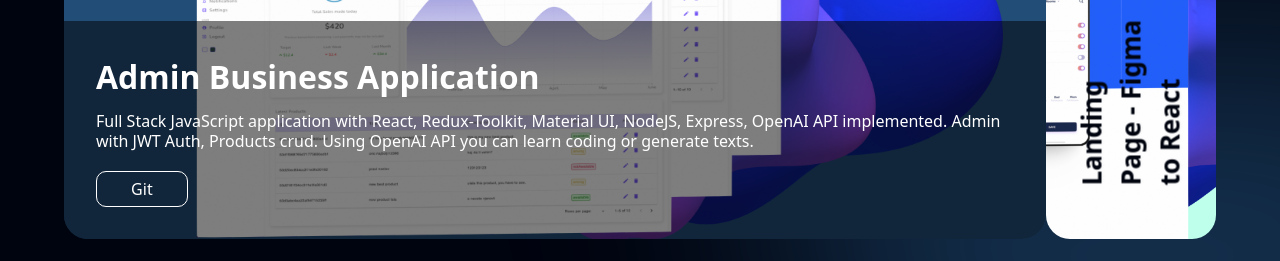
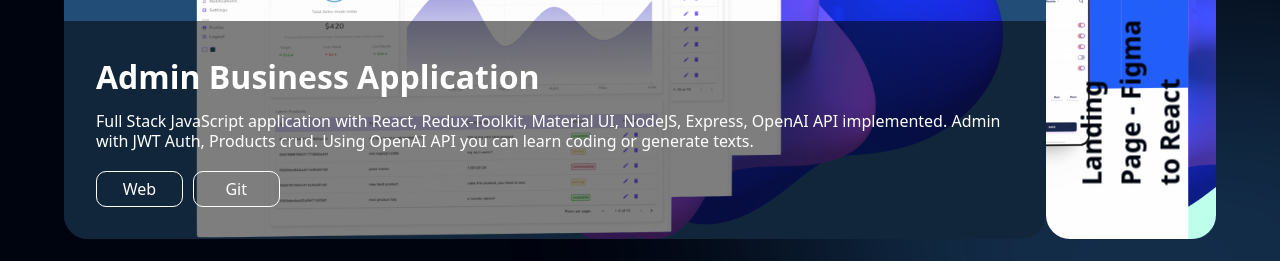
Before and after one commit to slido/dkoletic.com, a React (Create React App) app: page / in a window 1280 px wide. Shown: the part 2677-2938 px from the top of the page. Built offline with nearby package versions, Linux system fonts and the light colour scheme.

Commit message:
added link to admin

```diff
--- a/src/constants/index.js
+++ b/src/constants/index.js
@@ -26,7 +26,7 @@ import {
       imgUrl: '/work1.jpg',
       title: 'Admin Business Application',
       description:'Full Stack JavaScript application with React, Redux-Toolkit, Material UI, NodeJS, Express, OpenAI API implemented. Admin with JWT Auth, Products crud. Using OpenAI API you can learn coding or generate texts.',
-      link: "",
+      link: "https://ai-admin.vercel.app/",
       git:"https://github.com/slido/AI-Admin"
     },
     {
```
